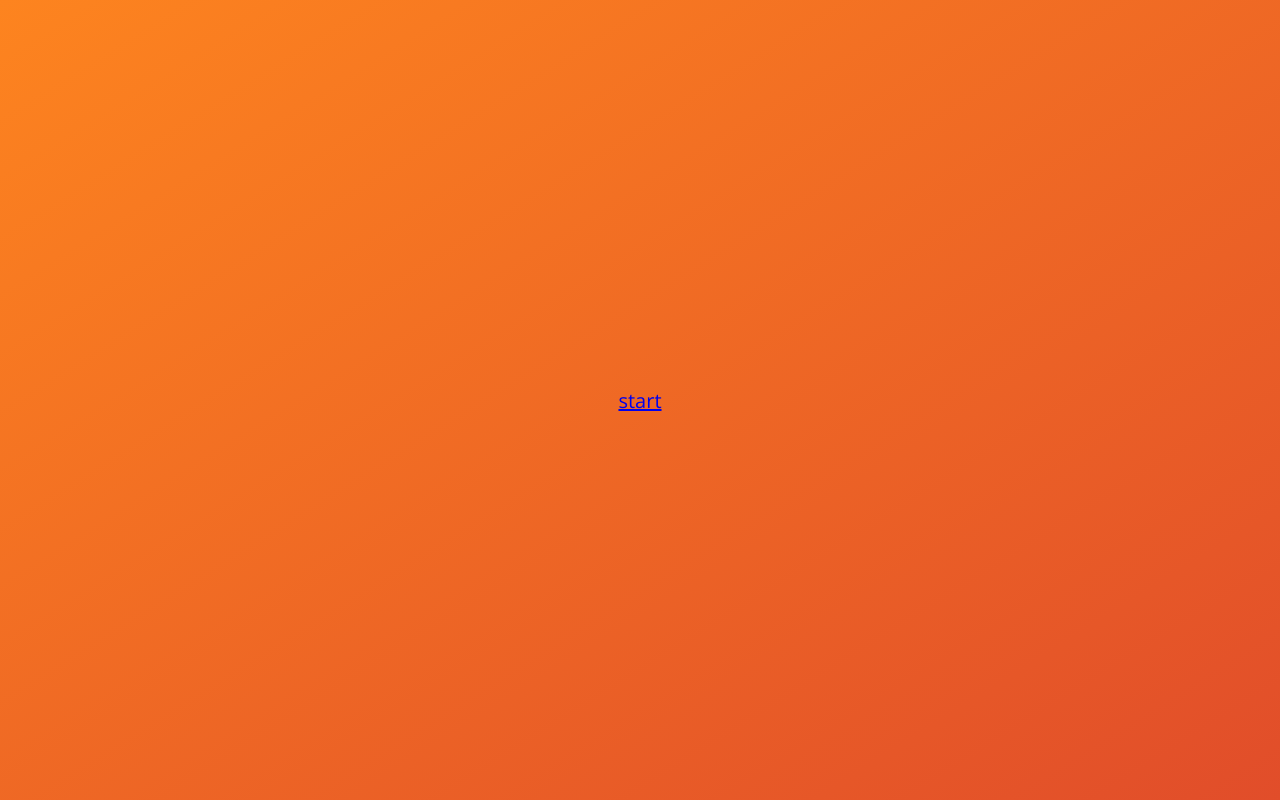
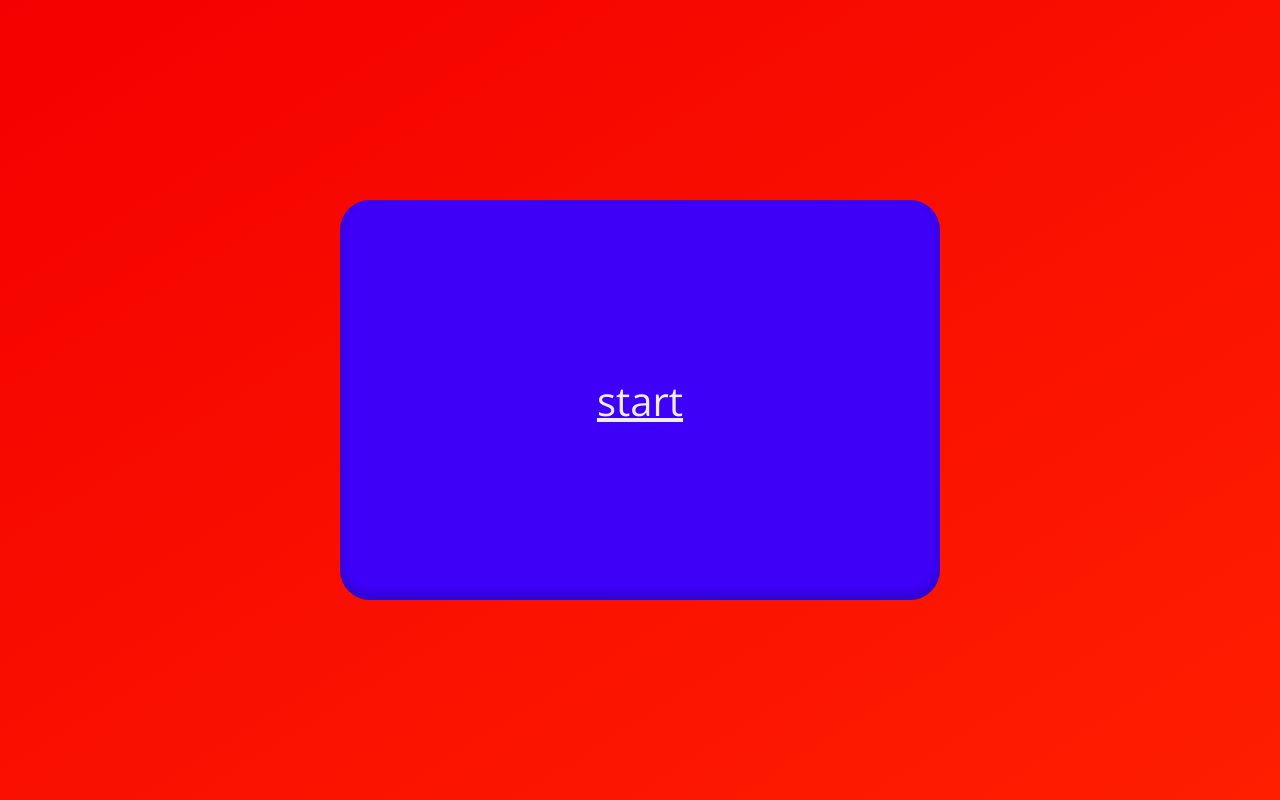
Before and after one commit to RaphaelRebel/F3M9myskills, a React (Create React App) app: page / in a window 1280 px wide. Built offline with nearby package versions, Linux system fonts and the light colour scheme.

Commit message:
Extra opdracht afgemaakt op 15:40

```diff
--- a/src/App.css
+++ b/src/App.css
@@ -11,7 +11,7 @@ html{
 
 body{
   font-size: 2rem;
-  background: linear-gradient(To top left, #e14d2a, #fd841f);
+  background: linear-gradient(To top left, #ff1e00, #f40000);
   font-family: 'Open Sans', sans-serif;
 }
 
--- a/src/Intro/Intro.css
+++ b/src/Intro/Intro.css
@@ -0,0 +1,15 @@
+.intro{
+         height: 40rem;
+width: 60rem;
+background-color: rgb(62, 0, 246);
+border-radius: 3rem;
+box-shadow: inset 0 -0.5rem 1rem 0rem rgb(0, 18, 83, 0.3);
+display: flex;
+justify-content: center;
+align-items: center;
+}
+
+.intro__link{
+         font-size: 200%;
+         color: #eee;
+}
--- a/src/Intro/Intro.js
+++ b/src/Intro/Intro.js
@@ -1,7 +1,9 @@
 import {Link} from 'react-router-dom'
+import './Intro.css'
 
 const Intro = () => {
-         return <Link to='/vragen/1'>start</Link>
+         return(
+                  <><div className='intro'> <Link className='intro__link' to='/vragen/1'>start</Link></div></>)
 }
 
 export default Intro
--- a/src/Outro/Outro.css
+++ b/src/Outro/Outro.css
@@ -7,3 +7,9 @@ display: flex;
 justify-content: center;
 align-items: center;
 }
+
+@media screen and (max-width: 400px){
+         .outro{
+                  width: 40rem
+         }
+}
--- a/src/data/Questions.js
+++ b/src/data/Questions.js
@@ -1,55 +1,55 @@
 const questions = [
          {
                   "number": 1,
-                  "question": 'Hoe goed was je in Javascript?',
+                  "question": 'Hoe lekker is Pasta?',
                   "rating": 0,
                   "previous":'/' ,
                   "next": '/vragen/2',
          },
          {
                   "number": 2,
-                  "question": 'Hoe goed ben je nu in Javascript?',
+                  "question": 'Hoe lekker is pizza?',
                   "rating": 0,
                   "previous": '/vragen/1',
                   "next": '/vragen/3'
          },
          {
                   "number": 3,
-                  "question": 'Hoe goed was je in React?',
+                  "question": 'Hoe lekker is bloemkool?',
                   "rating": 0,
                   "previous": '/vragen/2',
                   "next": '/vragen/4'
          },
          {
                   "number": 4,
-                  "question": 'Hoe goed ben je nu in React?',
+                  "question": 'Hoe lekker is rijst met kip en groenten?',
                   "rating": 0,
                   "previous": '/vragen/3',
                   "next": '/vragen/5'
          },
          {
                   "number": 5,
-                  "question": 'Hoe goed was je in CSS?',
+                  "question": 'Hoe lekker is bami?',
                   "rating": 0,
                   "previous": '/vragen/4',
                   "next": '/vragen/6'
          },
          {
                   "number": 6,
-                  "question": 'Hoe goed ben je nu in CSS?',
+                  "question": 'Hoe lekker is pannekoek?',
                   "rating": 0,
                   "previous": '/vragen/5',
                   "next": '/vragen/7'
          },
          {
                   "number": 7,
-                  "question": 'Hoe goed ben je nu in HTML?',
+                  "question": 'Hoe lekker is taart?',
                   "rating": 0,
                   "previous": '/vragen/6',
                   "next": '/vragen/8'
          },{
                   "number": 8,
-                  "question": 'Hoe goed ben je nu in HTML?',
+                  "question": 'Hoe erg verdiend SD3D een rubber eendje?',
                   "rating": 0,
                   "previous": '/vragen/7',
                   "next": '/outro',
```
